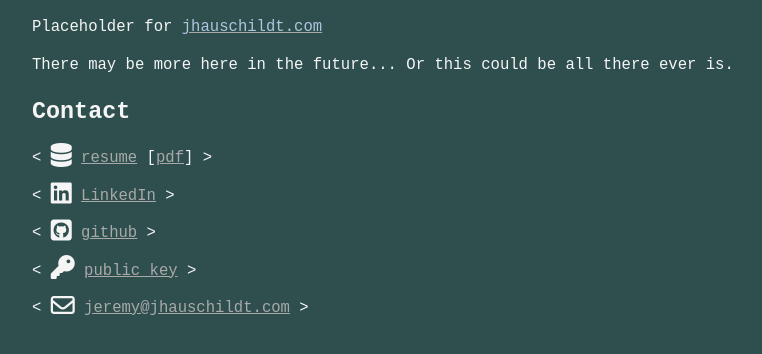
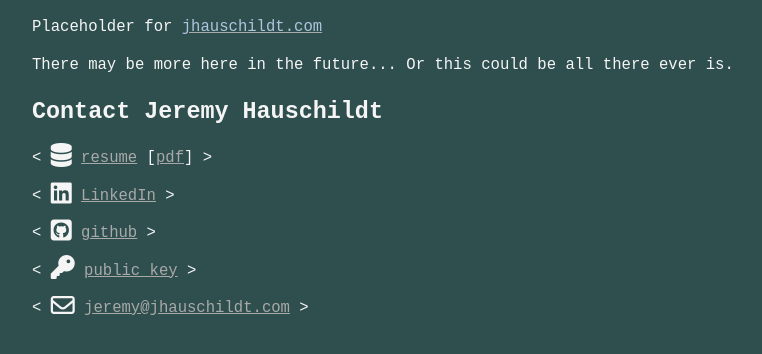
Before and after one commit to doot/jhauschildt, a plain HTML site: page www/index.html in a window 1280 px wide. Shown: the part 68-422 px from the top of the page, without its empty margins (96-858 px from the left). Drawn offline with Linux system fonts and the light colour scheme.

Commit message:
Update index.html

```diff
--- a/www/index.html
+++ b/www/index.html
@@ -8,6 +8,7 @@
 
   <meta name="description" content="Personal website for Jeremy Hauschildt">
   <meta name="viewport" content="width=device-width, initial-scale=1">
+  <link rel="canonical" href="https://www.jhauschildt.com" />
 
 
   <link rel="apple-touch-icon" sizes="180x180" href="/apple-touch-icon.png">
@@ -48,7 +49,7 @@
     <h1><span>J</span>eremy <span>Hauschildt</span></h1>
     <p>Placeholder for <a href="https://www.jhauschildt.com"><span>jhauschildt.com</span></a></p>
     <p>There may be more here in the future... Or this could be all there ever is.</p>
-    <h2>Contact</h2>
+    <h2>Contact Jeremy Hauschildt</h2>
     <p>&lt; <i class="fa fa-database fa-lg" aria-hidden="true"></i> <a href="https://resume.jhauschildt.com">resume</a> [<a href="https://resume.jhauschildt.com/jeremy.hauschildt-resume.pdf" target="_blank">pdf</a>] &gt; </p>
     <p>&lt; <i class="fa fa-linkedin-square fa-lg" aria-hidden="true"></i> <a href="https://www.linkedin.com/in/jeremyhauschildt/">LinkedIn</a> &gt; </p>
     <p>&lt; <i class="fa fa-github-square fa-lg" aria-hidden="true"></i> <a href="https://github.com/doot">github</a> &gt; </p>
```
